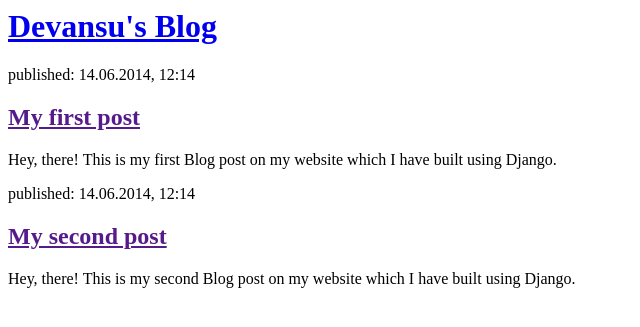
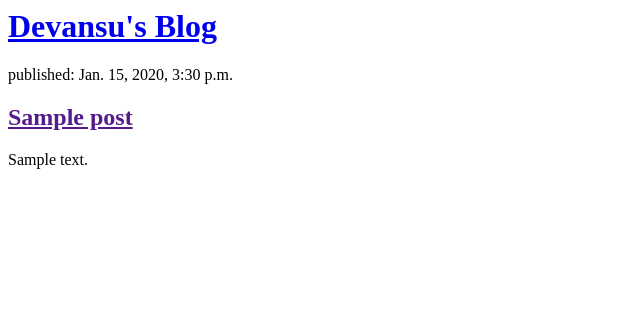
Before and after one commit to Devansu-Yadav/Blog-App, a Django app: page / in a window 1280 px wide. Shown: the top 327 px of the page, without its empty margins (0-640 px from the left). Run offline with Django 3.2, Linux system fonts and the light colour scheme; tables that the repository leaves empty hold one stand-in row (values such as "Sample post").

Commit message:
Modified post template and views.py to display blog posts

```diff
--- a/blog/templates/blog/post_list.html
+++ b/blog/templates/blog/post_list.html
@@ -7,16 +7,12 @@
             <h1><a href="/">Devansu's Blog</a></h1>
         </div>
 
-        <div>
-            <p>published: 14.06.2014, 12:14</p>
-            <h2><a href="">My first post</a></h2>
-            <p>Hey, there! This is my first Blog post on my website which I have built using Django.</p>
-        </div>
-
-        <div>
-            <p>published: 14.06.2014, 12:14</p>
-            <h2><a href="">My second post</a></h2>
-            <p>Hey, there! This is my second Blog post on my website which I have built using Django.</p>
-        </div>
+        {% for post in posts %}
+            <div>
+                <p>published: {{ post.published_date }}</p>
+                <h2><a href="">{{ post.title }}</a></h2>
+                <p>{{ post.text|linebreaksbr }}</p>
+            </div>
+        {% endfor %}
     </body>
 </html>
--- a/blog/views.py
+++ b/blog/views.py
@@ -1,6 +1,8 @@
 from django.shortcuts import render
-
+from django.utils import timezone
+from .models import Post
 # Create your views here.
 
 def post_list(request):
-    return render(request, 'blog/post_list.html', {})
+    posts = Post.objects.filter(published_date__lte=timezone.now()).order_by('published_date')
+    return render(request, 'blog/post_list.html', {'posts': posts})
```
